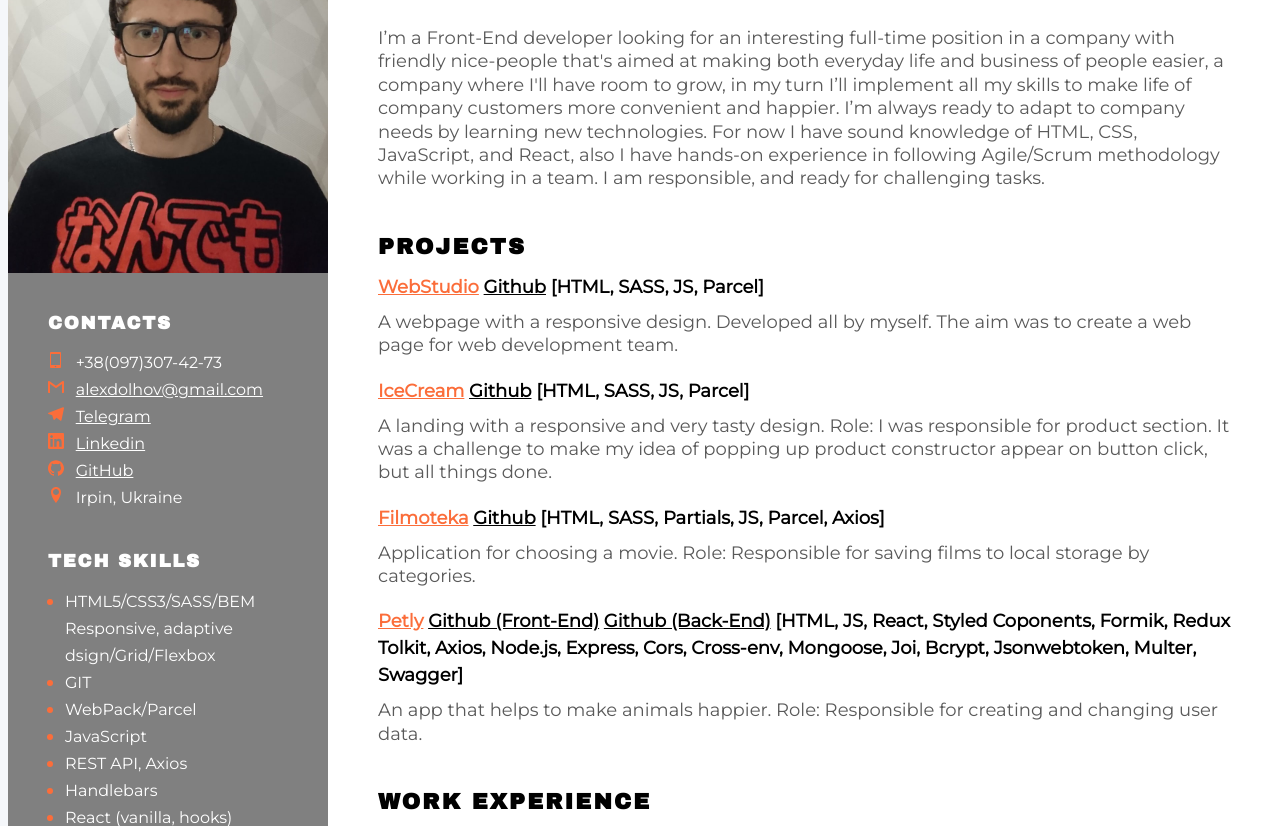
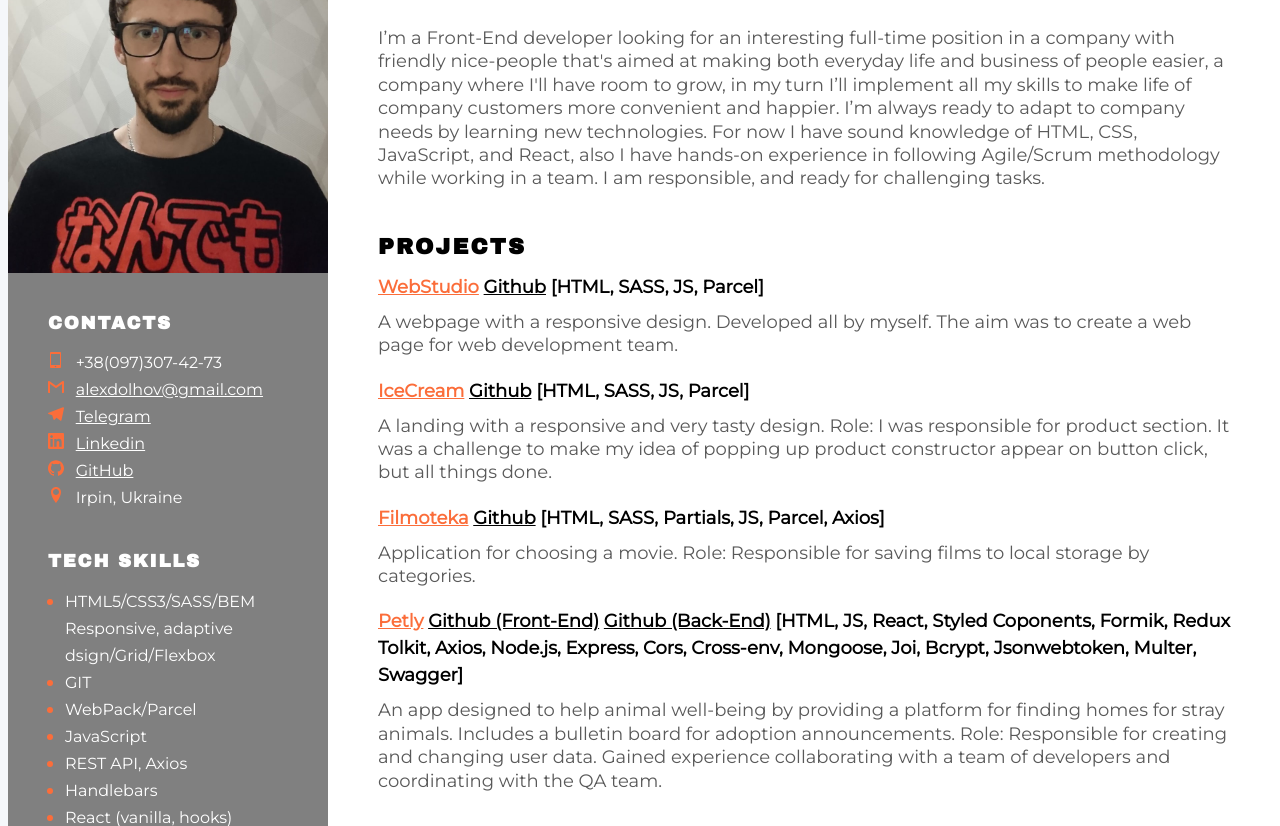
Before and after one commit to AlexDolhov/my-cv, a plain HTML site: page index.html in a window 1280 px wide. Shown: the part 162-988 px from the top of the page. Drawn offline with Linux system fonts and the light colour scheme.

Commit message:
changes the description text petly project
changes the description text petly project

```diff
--- a/index.html
+++ b/index.html
@@ -91,8 +91,10 @@
                             <span>[HTML, JS, React, Styled Coponents, Formik, Redux Tolkit, Axios, Node.js, Express,
                                 Cors, Cross-env, Mongoose, Joi, Bcrypt, Jsonwebtoken, Multer, Swagger]</span>
                         </div>
-                        <p class="my-projects-text">An app that helps to make animals happier. Role: Responsible for
-                            creating and changing user data.
+                        <p class="my-projects-text">An app designed to help animal well-being by providing a platform
+                            for finding homes for stray animals. Includes a bulletin board for adoption announcements.
+                            Role: Responsible for creating and changing user data. Gained experience collaborating with
+                            a team of developers and coordinating with the QA team.
                         </p>
                     </li>
                 </ul>
```
